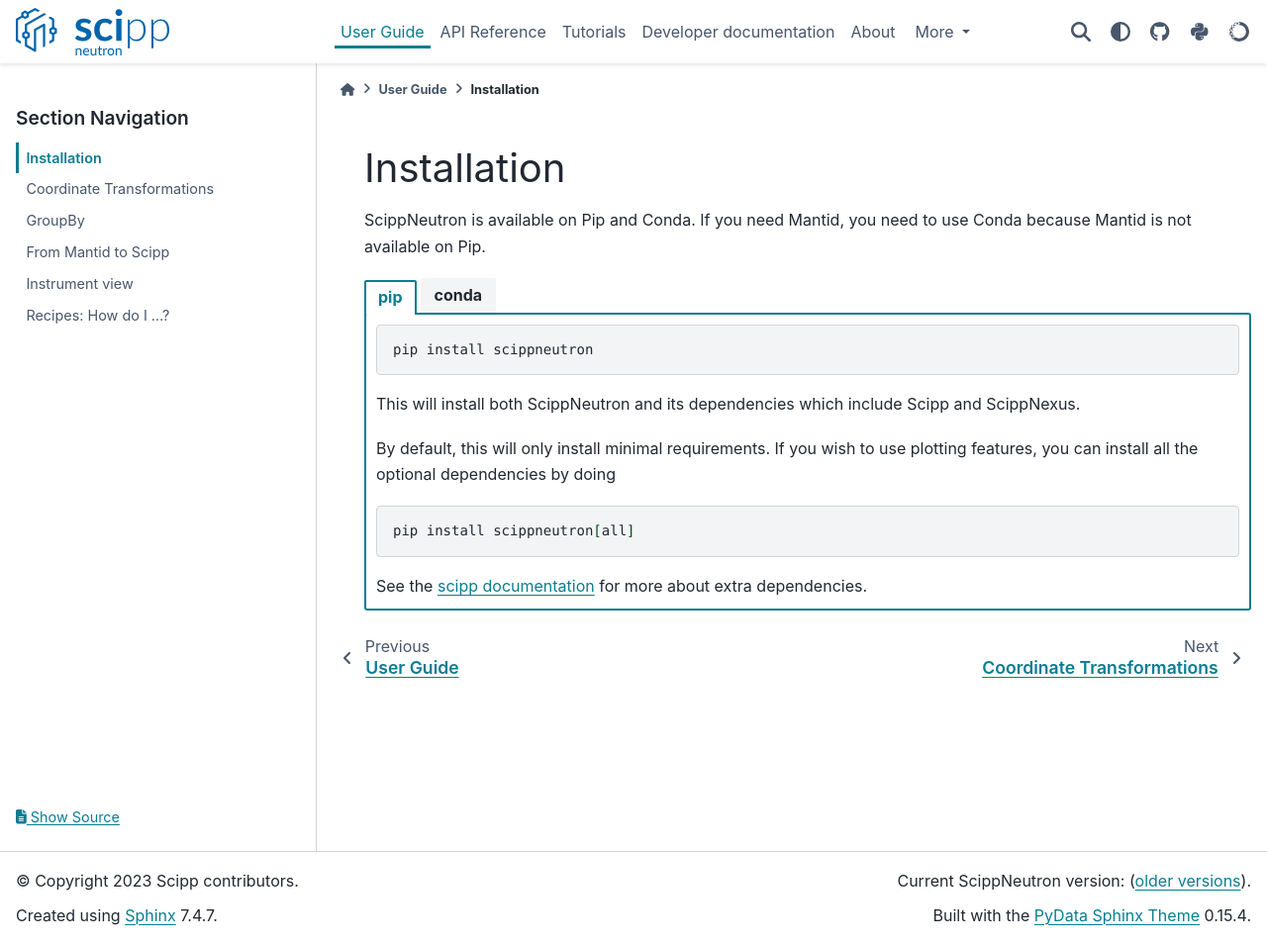
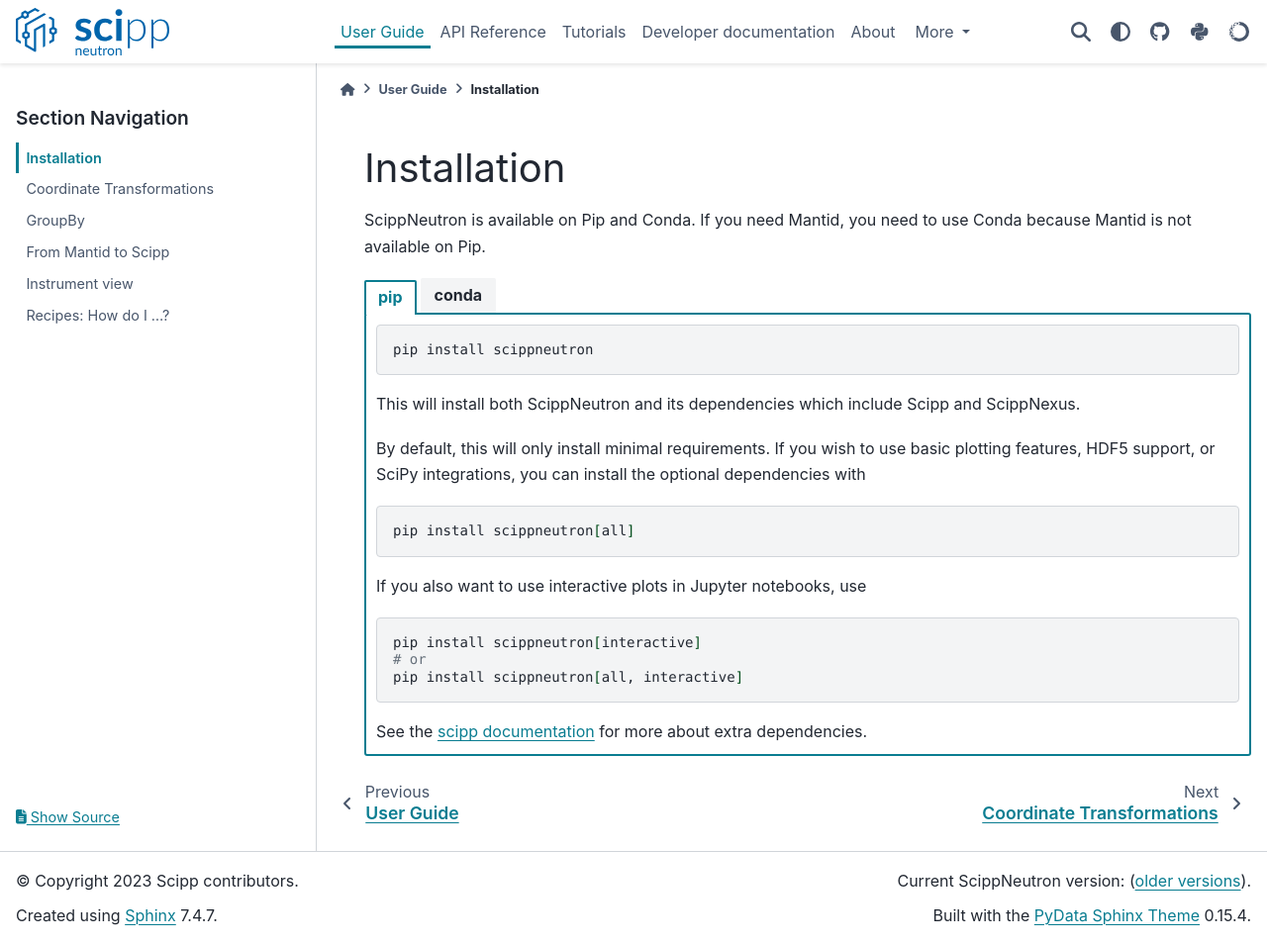
Before and after one commit to scipp/scippneutron, a Sphinx documentation site: the page built from docs/user-guide/installation.md, in a window 1280 px wide and 954 px high. Shown: the whole window at 99% size. Built offline with Sphinx 7.4.7 and the PyData theme 0.15.4, drawn with Linux system fonts in a browser that asks for light colours; the version number could not be read and is left out.

Commit message:
Include interactive extra in docs

````diff
--- a/docs/user-guide/installation.md
+++ b/docs/user-guide/installation.md
@@ -12,10 +12,18 @@ pip install scippneutron
 This will install both ScippNeutron and its dependencies which include Scipp and ScippNexus.
 
 By default, this will only install minimal requirements.
-If you wish to use plotting features, you can install all the optional dependencies by doing
+If you wish to use basic plotting features, HDF5 support, or SciPy integrations, you can install the optional dependencies with
 
 ```sh
 pip install scippneutron[all]
+```
+
+If you also want to use interactive plots in Jupyter notebooks, use
+
+```sh
+pip install scippneutron[interactive]
+# or
+pip install scippneutron[all, interactive]
 ```
 
 See the [scipp documentation](https://scipp.github.io/getting-started/installation.html)
````
